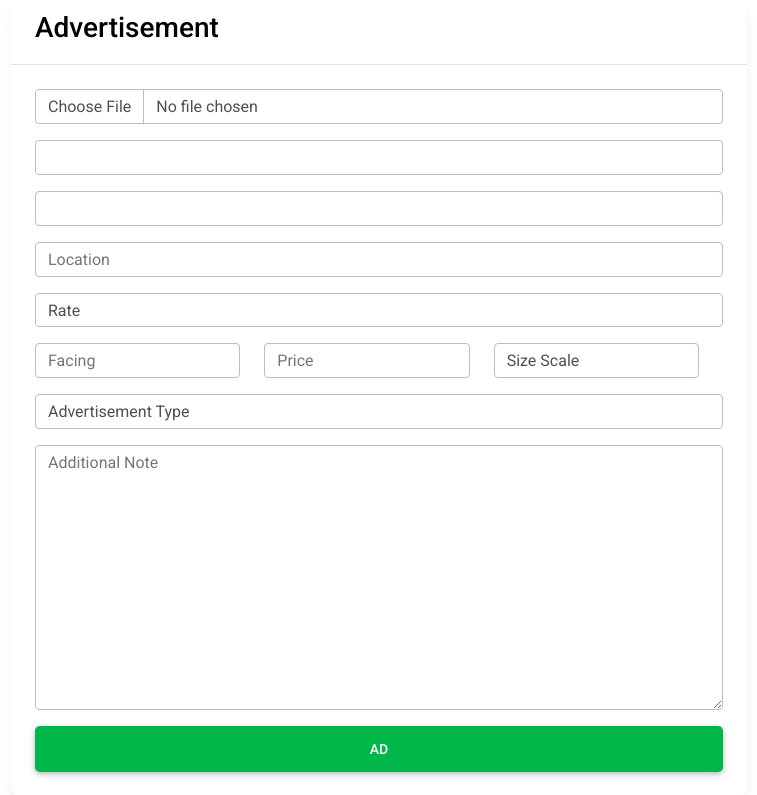
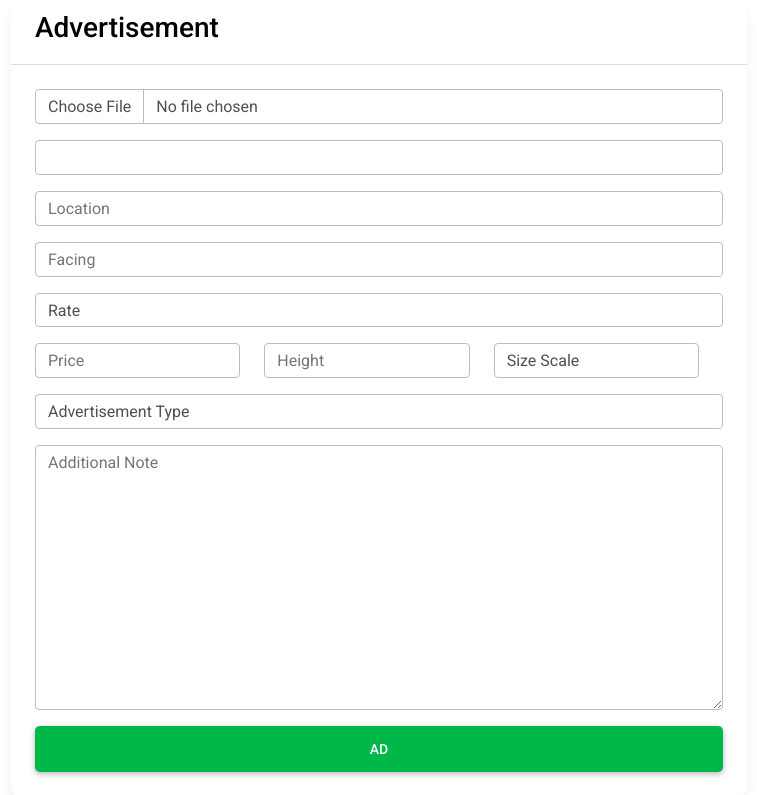
Before and after one commit to MeherajUlMahmmud/EasyAd, a Django app: template templates/ad_control/post-update-ad.html in a window 1280 px wide. Shown: the part 108-903 px from the top of the page, without its empty margins (71-828 px from the left). Run offline with Django 3.2, Linux system fonts and the light colour scheme; the template is opened without the code that fills it: values that come from a table or form of the project are taken from there, others are empty; parts of the project's set-up code (start-up, migrations or seed data) failed here and were passed over; some libraries are stand-ins or nearby versions.

Commit message:
Update post-update-ad.html

```diff
--- a/templates/ad_control/post-update-ad.html
+++ b/templates/ad_control/post-update-ad.html
@@ -16,8 +16,6 @@
                         <form method="POST" action="" enctype="multipart/form-data">
                             {% csrf_token %}
                             {{ form.media }}
-
-                            {{form.is_active.as_hidden}}
 
                             <div class="row form-group">
                                 <div class="col-md-12 mb-3">
@@ -141,12 +139,11 @@
 <script>
     const form_fields = document.getElementsByTagName("input")
 
-    form_fields[1].placeholder = 'Location';
-    form_fields[4].placeholder = 'Location';
-    form_fields[5].placeholder = 'Facing';
-    form_fields[6].placeholder = 'Price';
-    form_fields[7].placeholder = 'Height';
-    form_fields[8].placeholder = 'Width';
+    form_fields[3].placeholder = 'Location';
+    form_fields[4].placeholder = 'Facing';
+    form_fields[5].placeholder = 'Price';
+    form_fields[6].placeholder = 'Height';
+    form_fields[7].placeholder = 'Width';
     form_fields[9].placeholder = 'Additional Note';
 
 </script>
```
